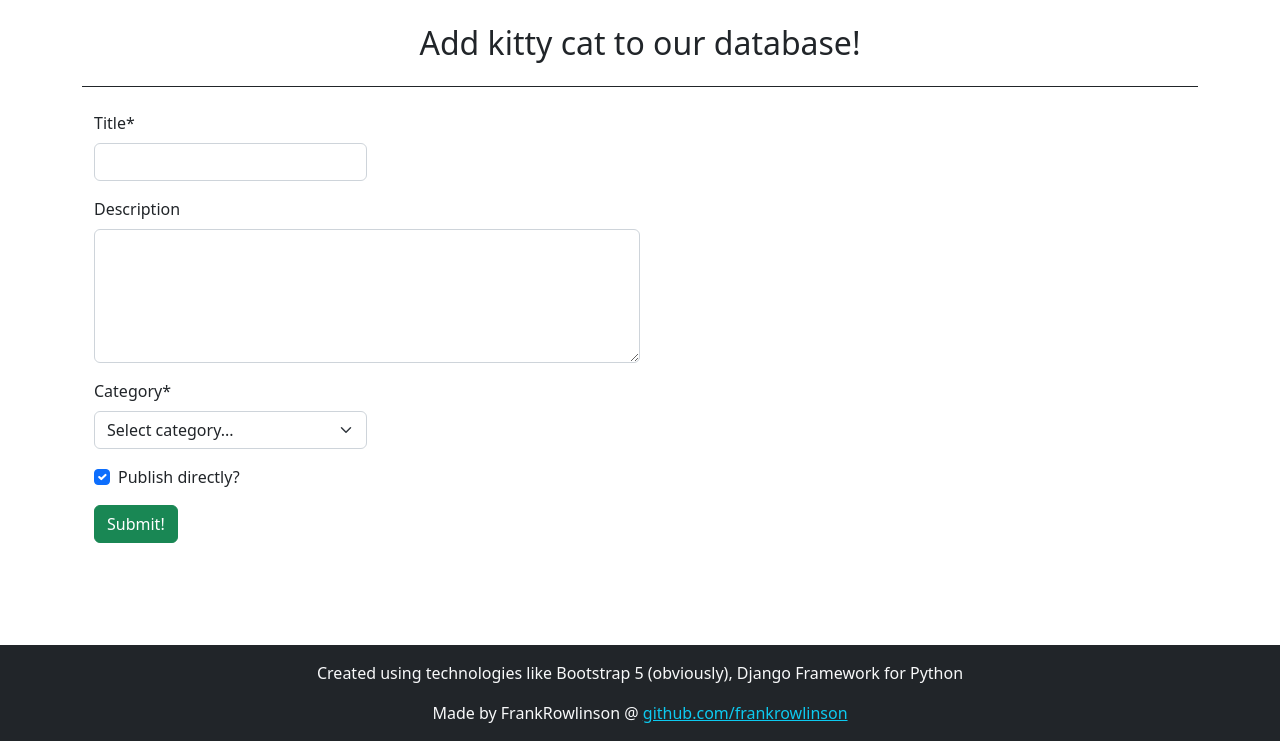
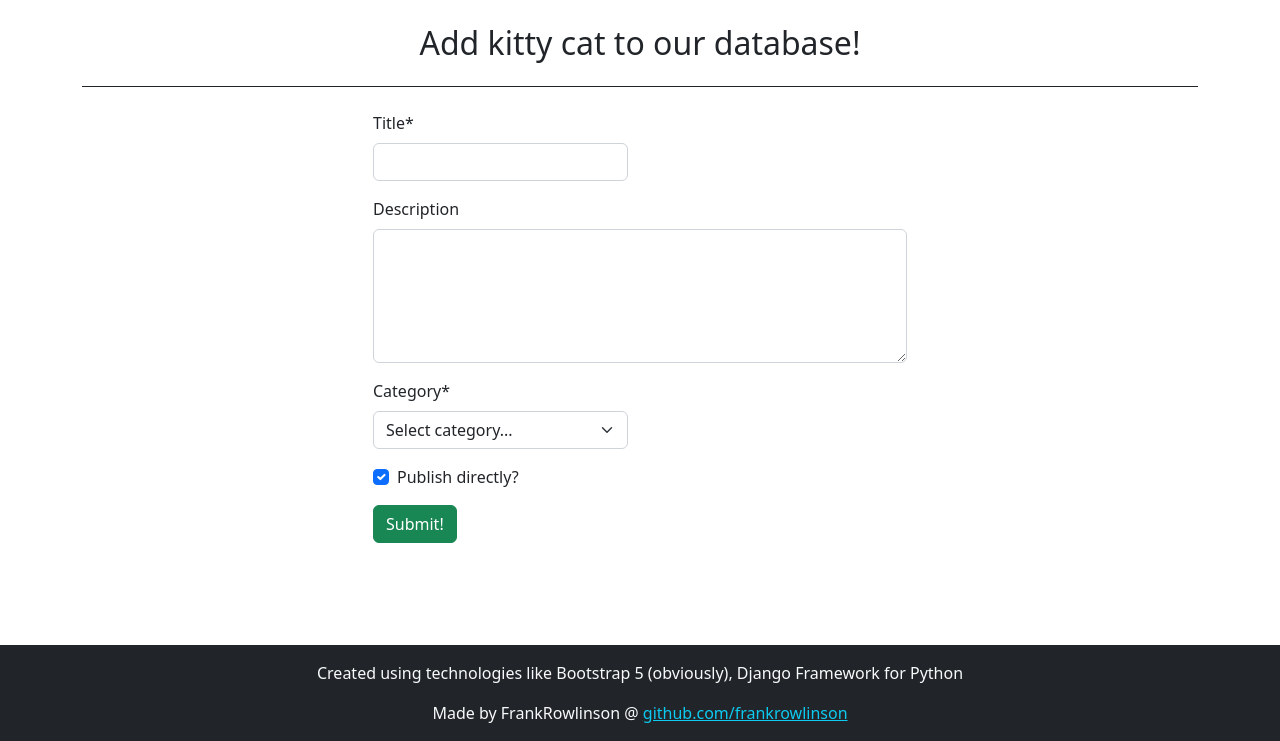
Before and after one commit to FrankRowlinson/django-cats, a Django app: page /addpost/ in a window 1280 px wide. Shown: the part 59-800 px from the top of the page. Run offline with Django 4.2, Linux system fonts and the light colour scheme; data that the repository does not hold is empty; some libraries are stand-ins or nearby versions.

Commit message:
Add horizontal align on add post page

```diff
--- a/djangocats/cats/templates/cats/addpost.html
+++ b/djangocats/cats/templates/cats/addpost.html
@@ -7,7 +7,8 @@
     <form action={% url 'addpost' %} method="POST">
         {% csrf_token %}
         {% for field in form %}
-        <div class="form-row">
+        <div class="form-row row">
+            <div class="col-md-3"></div>
             {% if field.label == "Description" %}
             <div class="col-md-6">
                 {% else %}
@@ -17,7 +18,12 @@
                 </div>
             </div>
             {% endfor %}
+            <div class="form-row row">
+                <div class="col-md-3"></div>
+                <div class="col-md-3">
                     <button class="btn btn-success" type="submit">Submit!</button>
+                </div>
+            </div>
     </form>
 </div>
 
```
Lines whose indentation alone changed are shown as unchanged.
